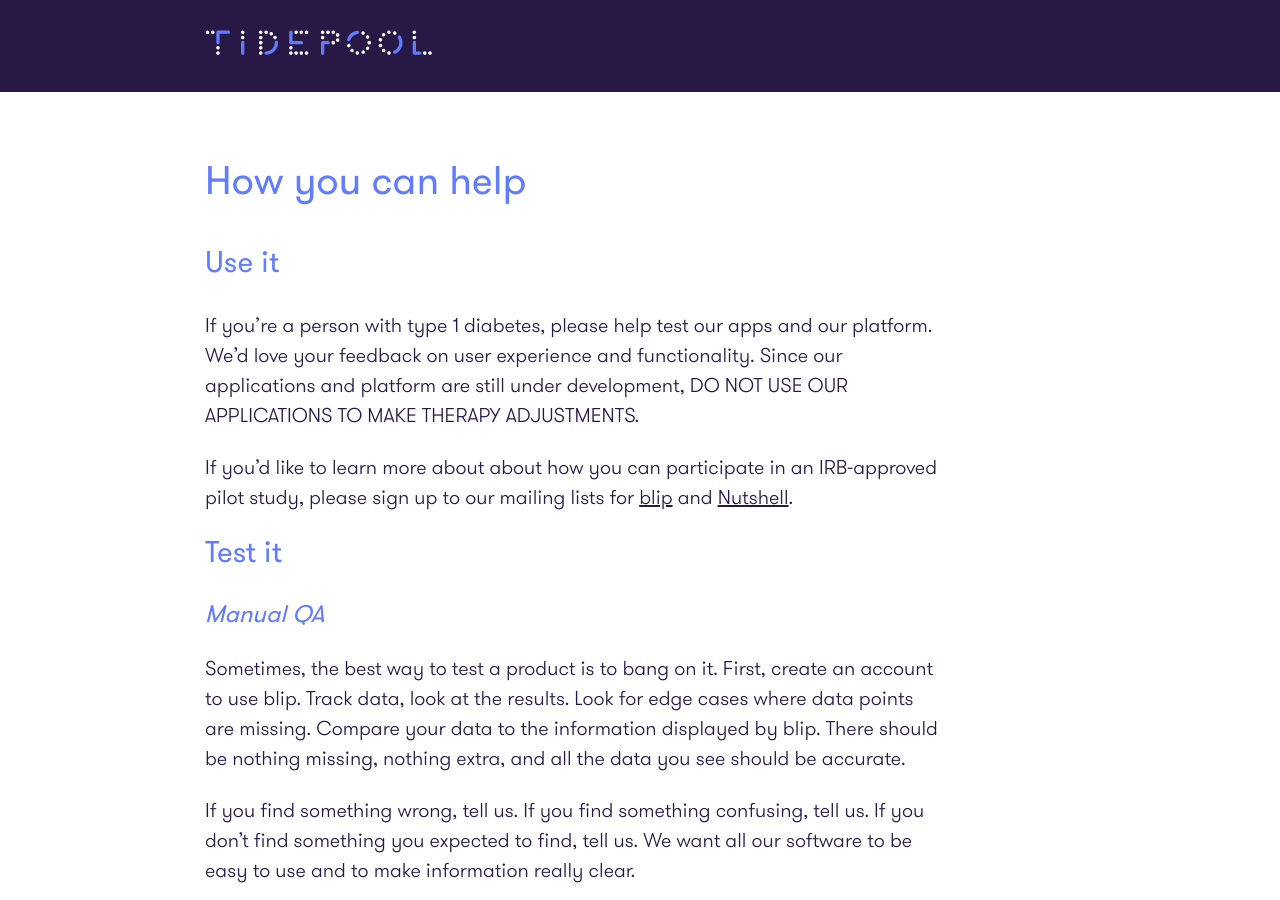
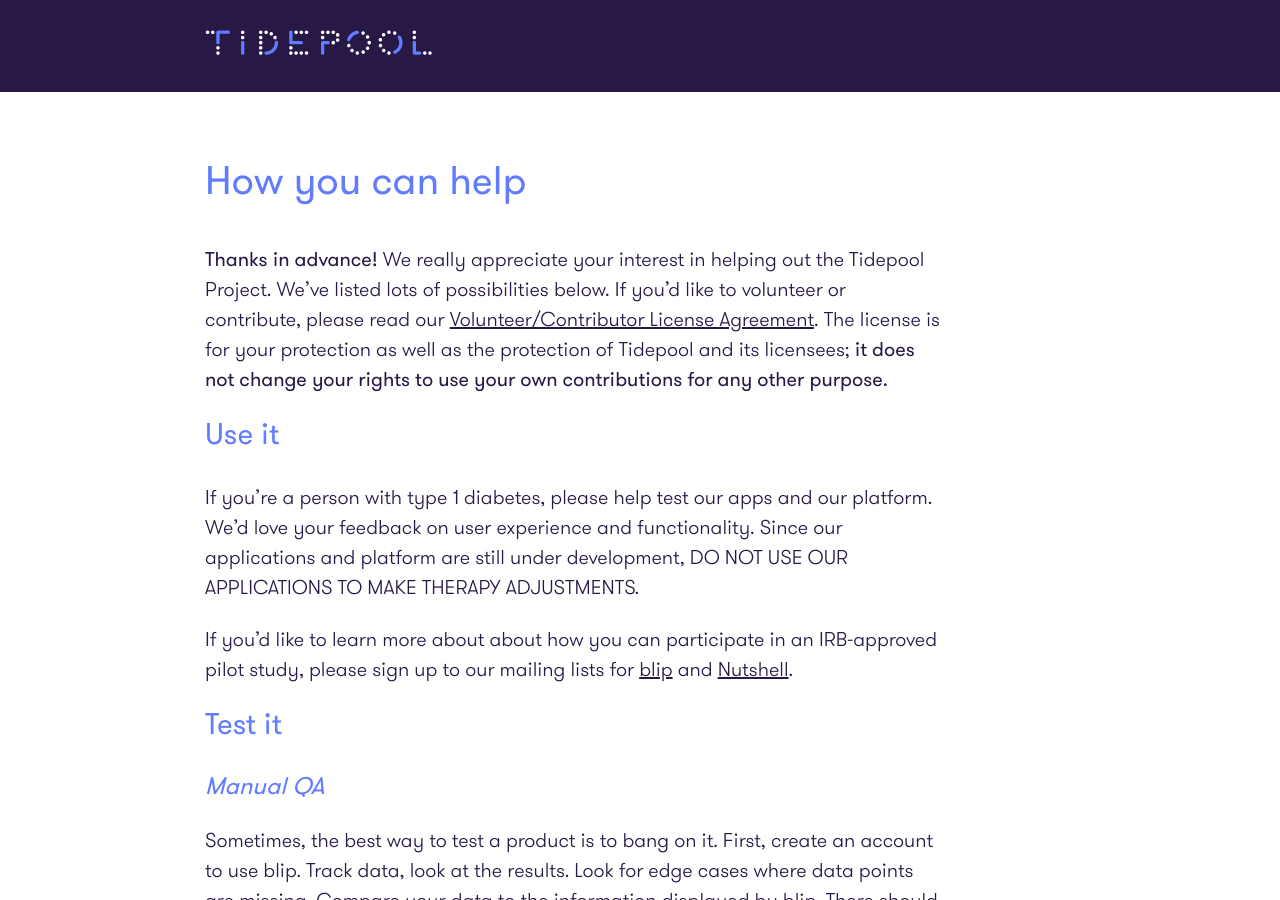
Before and after one commit to tidepool-org/tidepool-org.github.io, a Jekyll site: the page built from HowToHelp.md, in a window 1280 px wide and 900 px high. Built offline with Jekyll 4.4.1, drawn with Linux system fonts in a browser that asks for light colours.

Commit message:
Update HowToHelp.md
Added text pointing to the VCLA.

```diff
--- a/HowToHelp.md
+++ b/HowToHelp.md
@@ -4,6 +4,8 @@ title: Tidepool Project Contributions
 published: true
 ---
 #How you can help
+
+**Thanks in advance!** We really appreciate your interest in helping out the Tidepool Project. We've listed lots of possibilities below. If you'd like to volunteer or contribute, please read our [Volunteer/Contributor License Agreement](TidepoolVCLA.pdf). The license is for your protection as well as the protection of Tidepool and its licensees; **it does not change your rights to use your own contributions for any other purpose.**
 
 ##Use it
 
```
